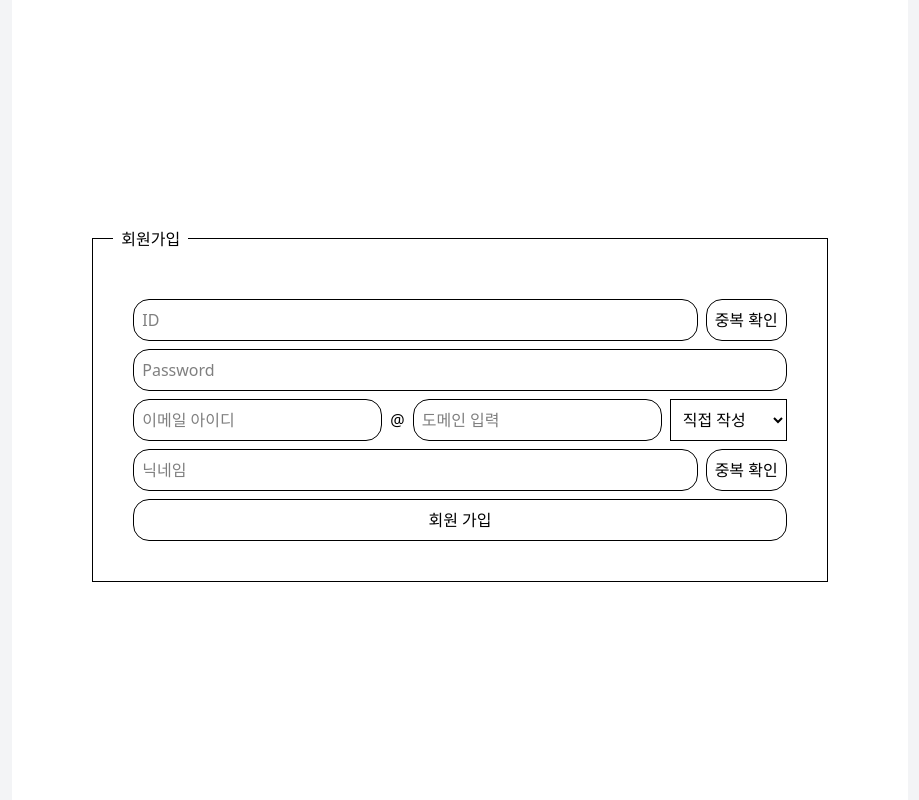
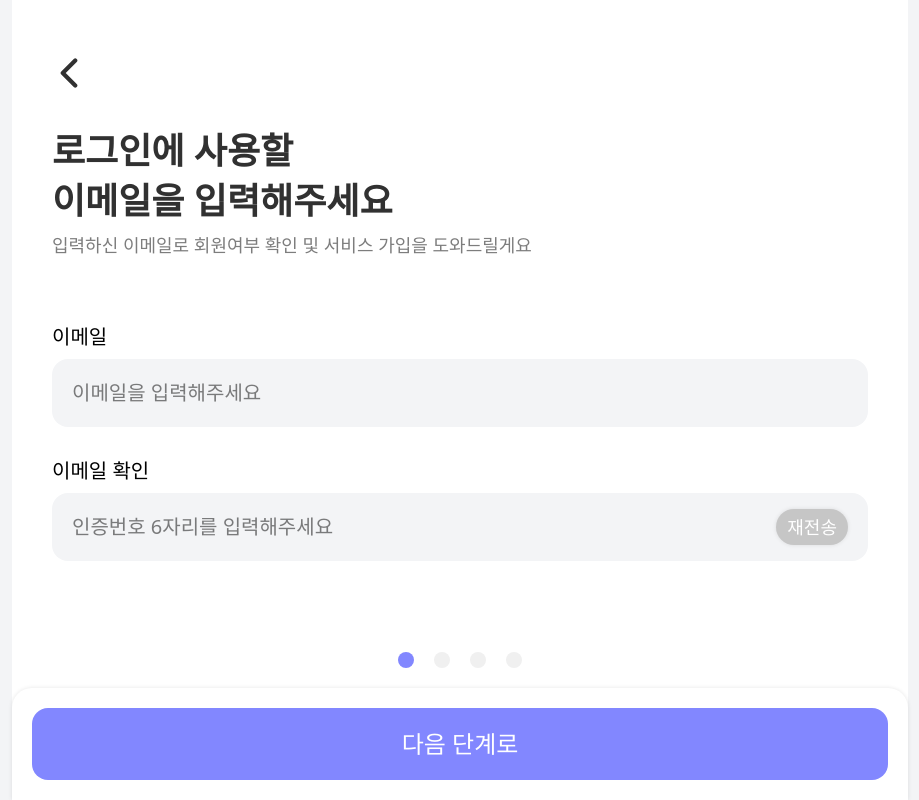
Before and after one commit to Team-Ilmansa/yeogiga-web, a React (Vite) app: page /signup in a window 1280 px wide. Shown: the whole page, without its empty margins (180-1099 px from the left). Built offline with nearby package versions, Linux system fonts and the light colour scheme; no server answers.

Commit message:
feat: 회원가입 컴포넌트 구현

```diff
--- a/src/components/sign-up/SignUpForm.jsx
+++ b/src/components/sign-up/SignUpForm.jsx
@@ -1,139 +1,51 @@
-import nicknameDupCheckApi from '@/apis/authentication/nicknameDupCheckApi'
-import signUpApi from '@/apis/authentication/signUpApi'
-import usernameDupCheckApi from '@/apis/authentication/usernameDupCheckApi'
+import GoBack from '@/assets/sign-up/GoBack'
+import RegisterEmail from './RegisterEmail'
 import { useState } from 'react'
-import { useForm } from 'react-hook-form'
 import { useNavigate } from 'react-router-dom'
+import StepIndicator from './StepIndicator'
 
+/**회원가입 양식 */
 const SignUpForm = () => {
-  const {
-    register,
-    handleSubmit,
-    watch,
-    formState: { errors },
-  } = useForm()
-
   const navigate = useNavigate()
 
-  /** 양식 제출 시 회원가입 API 호출 */
-  const onSubmit = async (data) => {
-    const { emailId, domain, customDomain } = data
-    const fullEmail =
-      domain === '직접 작성'
-        ? `${emailId}@${customDomain}`
-        : `${emailId}@${domain}`
+  const [step, setStep] = useState(1)
 
-    /** Request Body 양식에 맞게 변경 */
-    const body = {
-      username: data.username,
-      password: data.password,
-      email: fullEmail,
-      nickname: data.nickname,
-    }
-
-    try {
-      const result = await signUpApi(body)
-      alert('회원가입이 완료되었습니다!')
-      navigate('/signin')
-    } catch (err) {
-      alert(`회원가입 실패: ${err.message}`)
-      console.error('회원가입 에러:', err)
-    }
-  }
-
-  const selectedDomain = watch('domain')
-  const username = watch('username')
-  const nickname = watch('nickname')
-
-  /**버튼 클릭 시 아이디 중복 확인 API 호출 */
-  const handleDupCheckUsername = async () => {
-    try {
-      const result = await usernameDupCheckApi(username)
-      alert(result.message)
-    } catch (err) {
-      alert(err.message)
-      console.error('아이디 중복 확인 실패:', err)
-    }
-  }
-
-  /**버튼 클릭 시 닉네임 중복 확인 API 호출 */
-  const handleDupCheckNickname = async () => {
-    try {
-      const result = await nicknameDupCheckApi(nickname)
-      alert(result.message)
-    } catch (err) {
-      alert(err.message)
-      console.error(`닉네임 중복 확인 에러:`, err)
+  const handleBack = () => {
+    if (step === 1) {
+      navigate(-1)
+    } else {
+      setStep((prev) => prev - 1)
     }
   }
 
   return (
-    <fieldset className='border p-5'>
-      <legend className='p-2'>회원가입</legend>
-      <form
-        onSubmit={handleSubmit(onSubmit)}
-        className='flex flex-col gap-2 p-5'
-      >
-        <div className='flex items-center gap-2'>
-          <input
-            {...register('username', { required: true })}
-            placeholder='ID'
-            className='flex-1'
-          />
-          <button type='button' onClick={handleDupCheckUsername}>
-            중복 확인
+    <div className='flex w-full flex-col pt-5'>
+      {/* 뒤로 가기 버튼 */}
+      <div>
+        <button
+          className='text-bold my-5 border-none px-8'
+          onClick={handleBack}
+        >
+          <GoBack />
+        </button>
+      </div>
+
+      {step == 1 && <RegisterEmail />}
+
+      {/* 다음 단계 버튼 */}
+      {/* TODO: 인증 완료 시에만 활성화 */}
+      <div className='fixed bottom-0 left-0 flex w-full flex-col items-center gap-[20px]'>
+        <StepIndicator step={step} />
+        <div className='flex w-4xl items-center justify-center rounded-t-[20px] p-[20px] shadow-[0_0_4px_rgba(0,0,0,0.10)]'>
+          <button
+            onClick={() => setStep((prev) => prev + 1)}
+            className='w-full border-none bg-[var(--Blue-Scale-blue-500)] p-[20px] text-2xl text-white'
+          >
+            다음 단계로
           </button>
         </div>
-        <input
-          {...register('password', { required: true })}
-          placeholder='Password'
-          type='password'
-        />
-        <div className='flex items-center gap-2'>
-          <input
-            {...register('emailId', { required: true })}
-            placeholder='이메일 아이디'
-          />
-          <span>@</span>
-          {selectedDomain === '직접 작성' ? (
-            <input
-              {...register('customDomain', { required: true })}
-              placeholder='도메인 입력'
-              className='border p-2'
-            />
-          ) : (
-            <input
-              value={selectedDomain}
-              disabled
-              className='border bg-gray-100 p-2 text-gray-500'
-            />
-          )}
-          <select
-            {...register('domain')}
-            defaultValue='직접 작성'
-            className='border p-2'
-          >
-            <option value='직접 작성'>직접 작성</option>
-            <option value='naver.com'>naver.com</option>
-            <option value='gmail.com'>gmail.com</option>
-            <option value='daum.net'>daum.net</option>
-          </select>
-        </div>
-        <div className='flex items-center gap-2'>
-          <input
-            {...register('nickname', { required: true })}
-            placeholder='닉네임'
-            className='flex-1'
-          />
-          <button type='button' onClick={handleDupCheckNickname}>
-            중복 확인
-          </button>
-        </div>
-        <button type='submit' className='flex-1'>
-          회원 가입
-        </button>
-      </form>
-    </fieldset>
+      </div>
+    </div>
   )
 }
 
--- a/src/pages/SignUp.jsx
+++ b/src/pages/SignUp.jsx
@@ -1,11 +1,7 @@
 import SignUpForm from '@/components/sign-up/SignUpForm'
 
 const SignUp = () => {
-  return (
-    <div className='flex h-screen w-screen items-center justify-center'>
-      <SignUpForm />
-    </div>
-  )
+  return <SignUpForm />
 }
 
 export default SignUp
```
